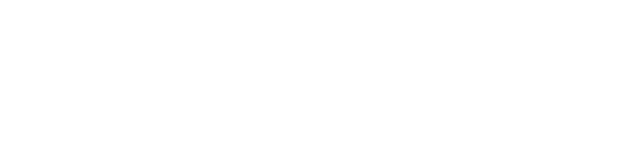
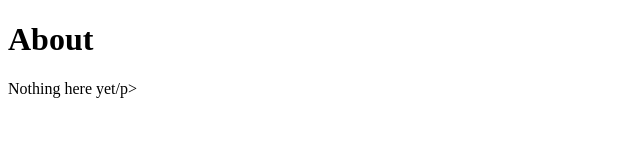
Before and after one commit to LAakerberg/first-repo, a plain HTML site: page About.html in a window 1280 px wide. Shown: the whole page, without its empty margins (0-640 px from the left). Drawn offline with Linux system fonts and the light colour scheme.

Commit message:
Updated for the CA assignment

```diff
--- a/About.html
+++ b/About.html
@@ -0,0 +1,23 @@
+<!DOCTYPE html>
+<html lang="en">
+
+<head>
+    <meta charset="UTF-8">
+    <meta http-equiv="X-UA-Compatible" content="IE=edge">
+    <meta name="viewport" content="width=device-width, initial-scale=1.0">
+    <title>Document</title>
+    <link href="css/styles.css" rel="stylesheet" />
+</head>
+
+<body>
+    <header>
+        <h1>About</h1>
+    </header>
+
+    <main>
+        <p>Nothing here yet/p>
+    </main>
+
+</body>
+
+</html>
```
Also changed, not shown: index.html (+3 -3 lines).
